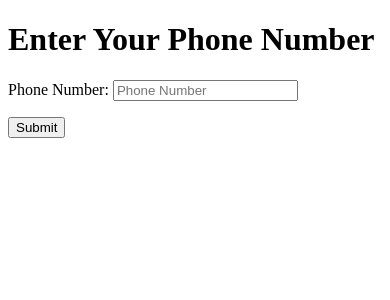
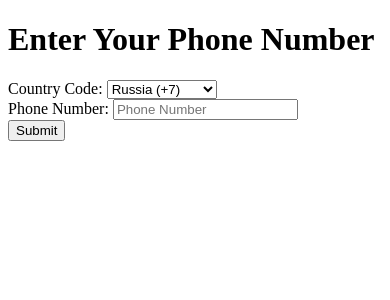
Before and after one commit to Mas1anGrodno/Referal_on_Jango, a Django app: page /enter/ in a window 390 px wide. Shown: the top 300 px of the page. Run offline with Django 5.2, Linux system fonts and the light colour scheme.

Commit message:
add country code selector + phone number verification

```diff
--- a/Referal/users/forms.py
+++ b/Referal/users/forms.py
@@ -3,14 +3,38 @@ from django.contrib.auth import get_user_model
 
 User = get_user_model()
 
+from django import forms
 
-# Form for entering a phone number
+
+from django import forms
+from django.core.exceptions import ValidationError
+
+
 class PhoneNumberForm(forms.Form):
+    COUNTRY_CHOICES = [
+        ("+7", "Russia (+7)"),
+        ("+375", "Belarus (+375)"),
+    ]
+
+    country_code = forms.ChoiceField(
+        choices=COUNTRY_CHOICES,
+        label="Country Code",
+        widget=forms.Select(attrs={"class": "form-control"}),
+    )
     phone_number = forms.CharField(
         max_length=15,
         label="Phone Number",
         widget=forms.TextInput(attrs={"class": "form-control", "placeholder": "Phone Number"}),
     )
+
+    # checking if phone number contains only digits and length from 7 to 15
+    def clean_phone_number(self):
+        phone_number = self.cleaned_data.get("phone_number")
+        if not phone_number.isdigit():
+            raise ValidationError("Phone number must contain only digits.")
+        if len(phone_number) < 7 or len(phone_number) > 15:
+            raise ValidationError("Phone number must be between 7 and 15 digits.")
+        return phone_number
 
 
 # Form for entering the confirmation code
@@ -22,6 +46,7 @@ class AuthCodeForm(forms.Form):
     )
 
 
+# Form for entering the Invite code
 class InviteCodeForm(forms.Form):
     invite_code = forms.CharField(
         max_length=6,
@@ -30,6 +55,7 @@ class InviteCodeForm(forms.Form):
     )
 
 
+# Form for editing user-email and username
 class ProfileForm(forms.ModelForm):
     class Meta:
         model = User
--- a/Referal/users/models.py
+++ b/Referal/users/models.py
@@ -13,6 +13,8 @@ def generate_unique_code() -> str:
 class PhoneNumberVerification(models.Model):
     # Creating OneToOne connection to standard model User
     user = models.OneToOneField(User, on_delete=models.CASCADE, null=True, blank=True)
+    # country code for defining user country
+    country_code = models.CharField(max_length=5, blank=True, null=True)
     # Making phone unique - 15 digits length
     phone_number = models.CharField(max_length=15, unique=True)
     # Empty field for 4 digith auth code
--- a/Referal/users/swagger.py
+++ b/Referal/users/swagger.py
@@ -4,9 +4,9 @@ from drf_yasg import openapi
 
 schema_view = get_schema_view(
     openapi.Info(
-        title="My API",
-        default_version="v1",
-        description="Test description",
+        title="Simple referal system - API",
+        default_version="v0",
+        description="test case of simple referal sysytem",
         terms_of_service="https://www.google.com/policies/terms/",
         contact=openapi.Contact(email="contact@myapi.local"),
         license=openapi.License(name="BSD License"),
--- a/Referal/users/templates/users/phone_number.html
+++ b/Referal/users/templates/users/phone_number.html
@@ -7,7 +7,13 @@
     <h1>Enter Your Phone Number</h1>
     <form method="post">
       {% csrf_token %}
-        {{ form.as_p }}
+      <div>{{ form.country_code.label_tag }} {{ form.country_code }}</div>
+      <div>
+        {{ form.phone_number.label_tag }} {{ form.phone_number }}
+        <div>{% if form.phone_number.errors %}</div>
+        <div class="error">{{ form.phone_number.errors }}</div>
+        {% endif %}
+      </div>
       <button type="submit">Submit</button>
     </form>
   </body>
--- a/Referal/users/urls.py
+++ b/Referal/users/urls.py
@@ -7,7 +7,7 @@ urlpatterns = [
     path("verify-code/", views.auth_code_view, name="verify_code"),
     path("profile/", views.profile_view, name="profile"),
     # ----------------------------------API----------------------------------
-    path("api/profile/", views.ProfileAPIView.as_view(), name="api_profile"),
+    path("api/profile-referals/", views.ProfileRefgeralsAPIView.as_view(), name="api_profile"),
     path("api/user/", views.UserDetailAPIView.as_view(), name="api_user_detail"),
     path("swagger/", schema_view.with_ui("swagger", cache_timeout=0), name="schema-swagger-ui"),
 ]
--- a/Referal/users/views.py
+++ b/Referal/users/views.py
@@ -18,10 +18,13 @@ def phone_number_view(request):
     if request.method == "POST":
         form = PhoneNumberForm(request.POST)
         if form.is_valid():
+            country_code = form.cleaned_data["country_code"]
             phone_number = form.cleaned_data["phone_number"]
             code = str(random.randint(1000, 9999))
             print(code)
-            phone_verification, created = PhoneNumberVerification.objects.get_or_create(phone_number=phone_number)
+            phone_verification, created = PhoneNumberVerification.objects.get_or_create(phone_number=phone_number, defaults={"country_code": country_code})
+            if not created:
+                phone_verification.country_code = country_code
             phone_verification.auth_code = code
             phone_verification.save()
 
@@ -111,7 +114,7 @@ class UserDetailAPIView(generics.RetrieveAPIView):
         return self.request.user
 
 
-class ProfileAPIView(generics.GenericAPIView):
+class ProfileRefgeralsAPIView(generics.GenericAPIView):
     permission_classes = [permissions.IsAuthenticated]
     serializer_class = PhoneNumberVerificationSerializer
 
```
Also changed, not shown: Referal/users/migrations/0004_phonenumberverification_country_code.py (added). Lines whose indentation alone changed are shown as unchanged.
